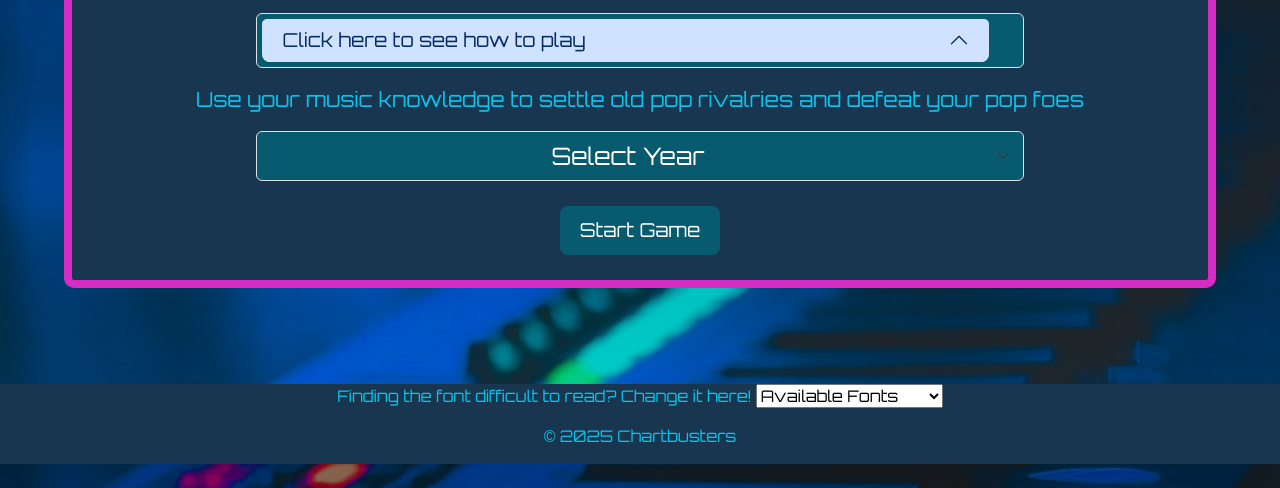
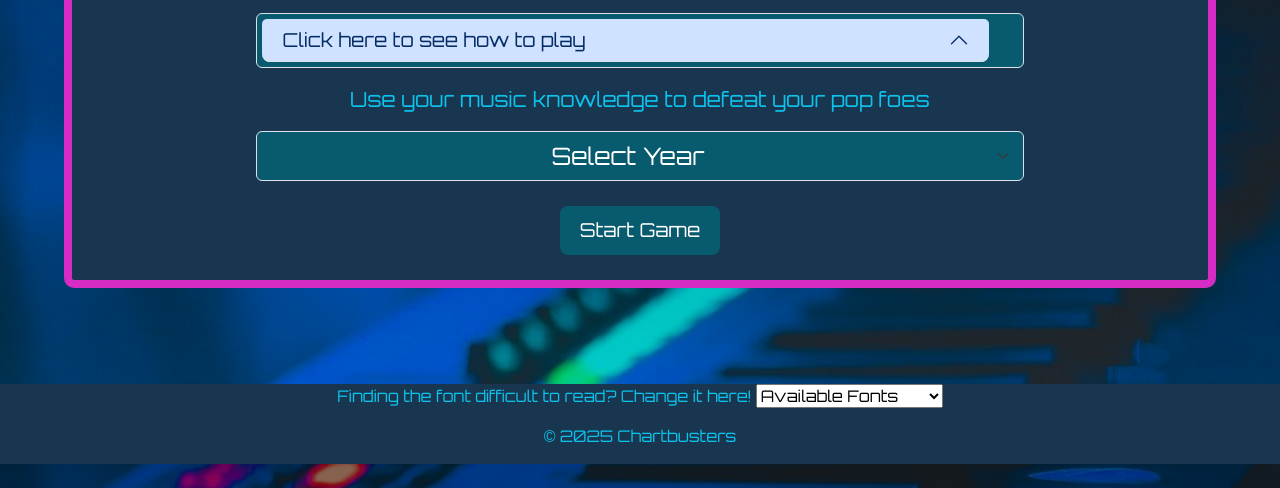
Before and after one commit to benwade37/Chartbusters2, a plain HTML site: page index.html in a window 1280 px wide. Shown: the part 409-897 px from the top of the page. Drawn offline with nearby package versions, Linux system fonts and the light colour scheme; a web font is replaced by a local one.

Commit message:
amend typo

```diff
--- a/index.html
+++ b/index.html
@@ -69,7 +69,7 @@
                 </div>
               </div>
               <p class="my-3">
-                Use your music knowledge to settle old pop rivalries and defeat your pop foes
+                Use your music knowledge to defeat your pop foes
               </p>
                       <select class="form-select text-center" id="yearDropdown" aria-label="Select Year">
                       <option value="placeholder">Select Year</option>
```
